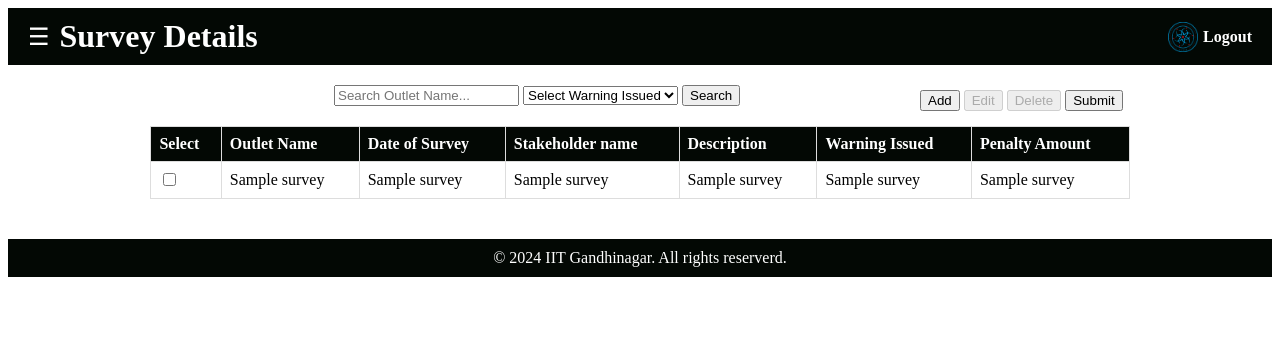
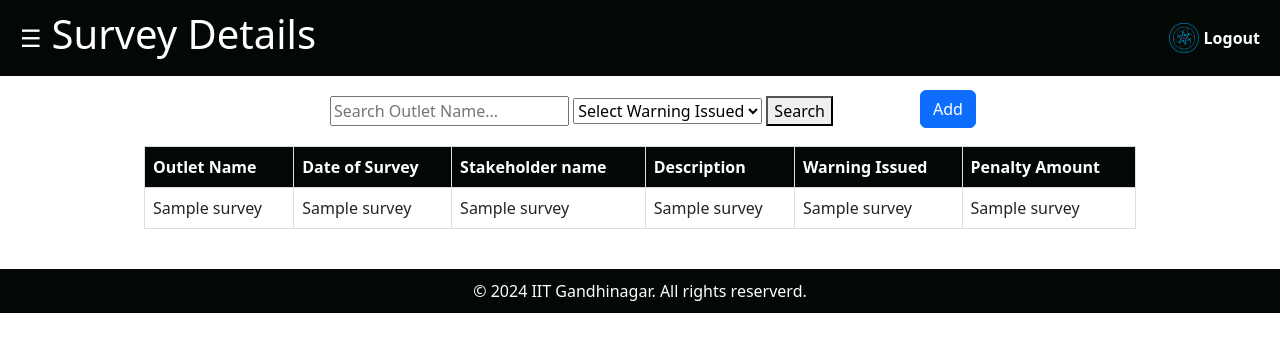
Before and after one commit to MAHESHSDHARAVATH/DBMS-ASSIGNMENT3-, a Flask app: template templates/survey.html in a window 1280 px wide. Shown: the top 352 px of the page. Run offline with Flask 3, Linux system fonts and the light colour scheme; the template is opened without the code that fills it: most values are stand-ins (such as "Sample title", 1, 10 or a date in 2020); some libraries are stand-ins or nearby versions.

Commit message:
Survey_removed Checkbox

```diff
--- a/templates/survey.html
+++ b/templates/survey.html
@@ -5,6 +5,7 @@
     <meta name="viewport" content="width=device-width, initial-scale=1.0">
     <title>Outlet Management</title>
     <link rel="stylesheet" type="text/css" href="/static/survey.css">
+    <link href="https://cdn.jsdelivr.net/npm/bootstrap@5.3.3/dist/css/bootstrap.min.css" rel="stylesheet" integrity="sha384-QWTKZyjpPEjISv5WaRU9OFeRpok6YctnYmDr5pNlyT2bRjXh0JMhjY6hW+ALEwIH" crossorigin="anonymous">
 </head>
 <body>
     <header>
@@ -52,7 +53,6 @@
             <table>
                 <thead>
                     <tr>
-                        <th>Select</th>
                         <th>Outlet Name</th>
                         <th>Date of Survey</th>
                         <th>Stakeholder name</th>
@@ -60,28 +60,27 @@
                         <th>Warning Issued</th>
                         <th>Penalty Amount</th>
 
+
                     </tr>
                 </thead>
                 <tbody>
                     {% for survey in surveys %}
                     <tr>
-                        <td><input type="checkbox" name="selected[]" value="{{ survey[0] }}"></td> <!-- Assuming row[0] is the unique ID -->
                         <td>{{ survey[1] }}</td> <!-- Outlet Name -->
                         <td>{{ survey[2] }}</td> <!-- Date of Survey -->
                         <td>{{ survey[3] }}</td> <!-- Stakeholder -->
                         <td>{{ survey[4] }}</td> <!-- Description -->
                         <td>{{ survey[5] }}</td> <!-- Warning Issued -->
                         <td>{{ survey[6] }}</td> <!-- Penalty -->
+
                     </tr>
                     {% endfor %}
 
                 </tbody>
         </table>
         <div class="button-container">
-            <button id="add-button">Add</button>
-            <button id="edit-button" disabled>Edit</button>
-            <button id="delete-button" disabled>Delete</button>
-            <input id="submit" type="submit" value="Submit">
+            <button class="btn btn-primary float-right" data-toggle="modal" data-target="#myModal">Add</button>
+
         </div>
     </div>
 </main>
@@ -176,5 +175,9 @@
 
             updateButtonStates();
 </script>
+<script type="text/javascript" src="{{ url_for('static', filename='js/jquery-3.2.1.min.js') }}"></script>
+ <script src="https://code.jquery.com/jquery-3.2.1.slim.min.js" integrity="sha384-KJ3o2DKtIkvYIK3UENzmM7KCkRr/rE9/Qpg6aAZGJwFDMVNA/GpGFF93hXpG5KkN" crossorigin="anonymous"></script>
+ <script src="https://cdnjs.cloudflare.com/ajax/libs/popper.js/1.12.9/umd/popper.min.js" integrity="sha384-ApNbgh9B+Y1QKtv3Rn7W3mgPxhU9K/ScQsAP7hUibX39j7fakFPskvXusvfa0b4Q" crossorigin="anonymous"></script>
+ <script src="https://maxcdn.bootstrapcdn.com/bootstrap/4.0.0/js/bootstrap.min.js" integrity="sha384-JZR6Spejh4U02d8jOt6vLEHfe/JQGiRRSQQxSfFWpi1MquVdAyjUar5+76PVCmYl" crossorigin="anonymous"></script>
 </body>
 </html>
```
